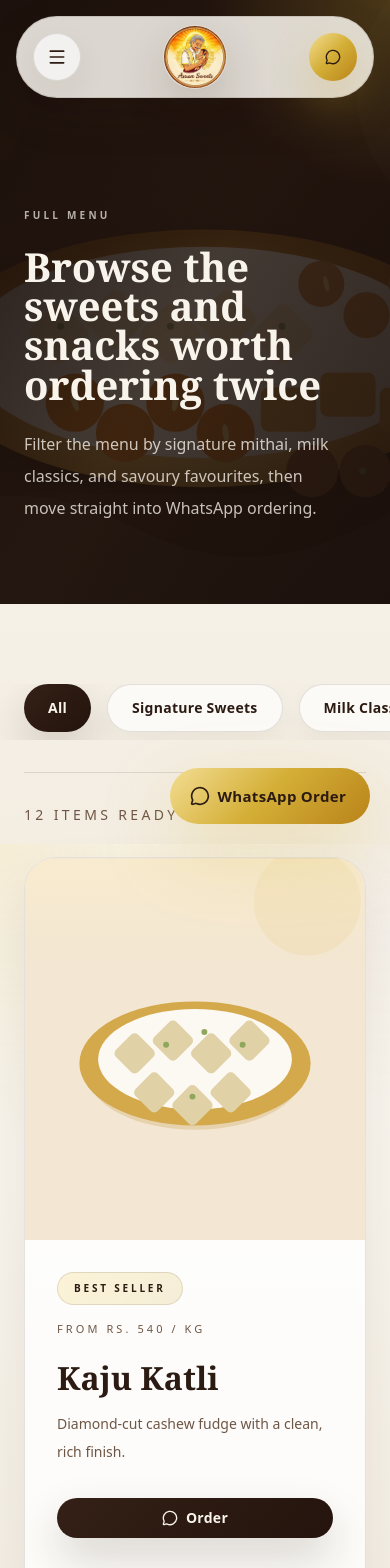
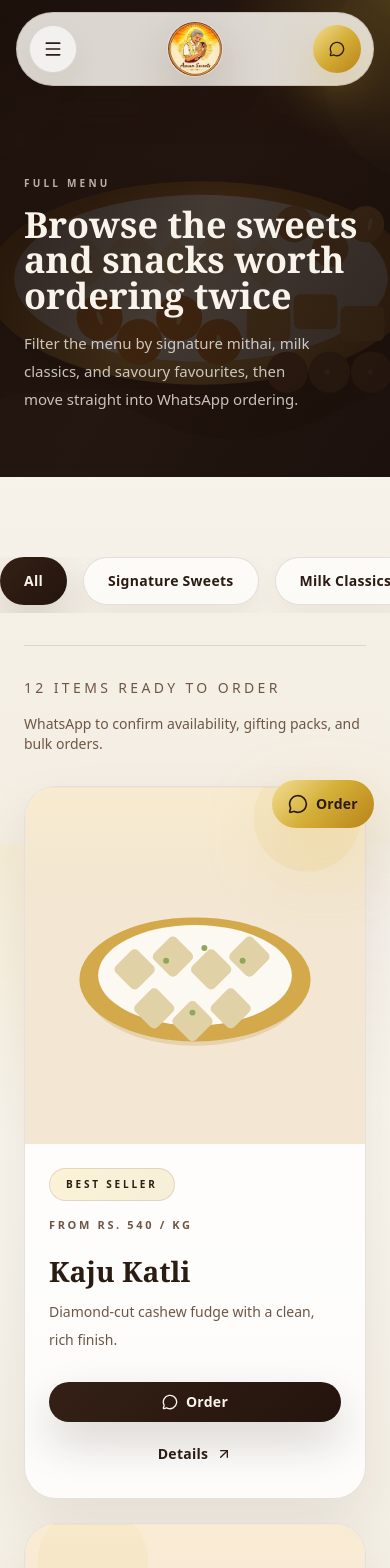
Before and after one commit to yajnex/asaan-sweets, a Next.js app: page /menu in a window 390 px wide. Shown: the top 1568 px of the page. Built offline with nearby package versions, Linux system fonts and the light colour scheme.

Commit message:
Polish luxury UI spacing and mobile flow

```diff
--- a/src/app/globals.css
+++ b/src/app/globals.css
@@ -43,6 +43,7 @@ html {
 
 body {
   min-height: 100vh;
+  overflow-x: hidden;
   background:
     radial-gradient(circle at top left, rgba(212, 175, 55, 0.14), transparent 32%),
     radial-gradient(circle at top right, rgba(107, 69, 38, 0.05), transparent 28%),
@@ -73,6 +74,12 @@ a:focus-visible {
   border-radius: 12px;
 }
 
+button:focus-visible,
+[role="button"]:focus-visible {
+  outline: 2px solid var(--ring);
+  outline-offset: 4px;
+}
+
 .tap-highlight-none {
   -webkit-tap-highlight-color: transparent;
 }
@@ -86,6 +93,10 @@ a:focus-visible {
 
 .section-space {
   padding-block: 5rem;
+}
+
+.section-space-tight {
+  padding-block: 4rem;
 }
 
 .surface-panel {
@@ -149,4 +160,8 @@ a:focus-visible {
   .section-space {
     padding-block: 6.5rem;
   }
+
+  .section-space-tight {
+    padding-block: 5rem;
+  }
 }
--- a/src/app/page.tsx
+++ b/src/app/page.tsx
@@ -27,7 +27,7 @@ export default function Home() {
     <>
       <HeroSection />
 
-      <section className="relative z-10 -mt-16">
+      <section className="relative z-10 -mt-10 md:-mt-14">
         <div className="container-shell grid gap-6 md:grid-cols-2 xl:grid-cols-4">
           {site.trustCards.map((item, index) => (
             <Reveal key={item.title} delay={index * 0.08}>
--- a/src/components/layout/navbar.tsx
+++ b/src/components/layout/navbar.tsx
@@ -9,6 +9,7 @@ import { BrandMark } from "@/components/shared/brand-mark";
 import { Button } from "@/components/ui/button";
 import {
   Sheet,
+  SheetClose,
   SheetContent,
   SheetDescription,
   SheetHeader,
@@ -32,10 +33,10 @@ export function Navbar() {
   }, []);
 
   return (
-    <header className="fixed inset-x-0 top-0 z-50 px-4 pt-4 md:px-6">
+    <header className="fixed inset-x-0 top-0 z-50 px-4 pt-3 md:px-6 md:pt-4">
       <div
         className={cn(
-          "mx-auto grid max-w-[1280px] grid-cols-[52px_1fr_52px] items-center rounded-full border px-4 py-2 transition-all md:grid-cols-[56px_1fr_56px] md:px-5 lg:grid-cols-[1fr_auto_1fr]",
+          "mx-auto grid max-w-[1280px] grid-cols-[48px_1fr_48px] items-center rounded-full border px-3 py-2 transition-all md:grid-cols-[56px_1fr_56px] md:px-5 lg:grid-cols-[1fr_auto_1fr]",
           scrolled || pathname !== "/"
             ? "border-brown/10 bg-[#fbf7f0]/86 shadow-[0_18px_45px_rgba(44,27,18,0.12)] backdrop-blur-xl"
             : "border-white/15 bg-white/8 shadow-[0_18px_45px_rgba(44,27,18,0.08)] backdrop-blur-xl",
@@ -50,6 +51,7 @@ export function Navbar() {
                 <Link
                   key={item.href}
                   href={item.href}
+                  aria-current={active ? "page" : undefined}
                   className={cn(
                     "text-sm font-medium tracking-[0.02em]",
                     active
@@ -90,28 +92,35 @@ export function Navbar() {
               </SheetHeader>
               <div className="mt-10 flex flex-col gap-3">
                 {site.navigation.map((item) => (
+                  <SheetClose asChild key={item.href}>
                     <Link
-                    key={item.href}
                       href={item.href}
                       className="rounded-[24px] border border-brown/8 px-6 py-4 text-sm font-semibold text-brown hover:bg-brown/4"
                     >
                       {item.label}
                     </Link>
+                  </SheetClose>
                 ))}
               </div>
               <div className="mt-auto pt-8">
+                <SheetClose asChild>
                   <Button asChild variant="gold" className="w-full">
                     <a href={getWhatsAppLink()}>
                       <MessageCircle className="h-4 w-4" />
                       Order on WhatsApp
                     </a>
                   </Button>
+                </SheetClose>
               </div>
             </SheetContent>
           </Sheet>
         </div>
 
-        <Link href="/" aria-label="Asaan Sweets home" className="justify-self-center">
+        <Link
+          href="/"
+          aria-label="Asaan Sweets home"
+          className="justify-self-center transition-transform duration-300 hover:scale-[1.02]"
+        >
           <BrandMark size="nav" />
         </Link>
 
--- a/src/components/shared/brand-mark.tsx
+++ b/src/components/shared/brand-mark.tsx
@@ -10,7 +10,7 @@ type BrandMarkProps = {
 };
 
 const sizeClasses = {
-  nav: "h-16 w-16 md:h-20 md:w-20",
+  nav: "h-14 w-14 md:h-[72px] md:w-[72px]",
   hero: "h-32 w-32 md:h-40 md:w-40",
   footer: "h-24 w-24 md:h-28 md:w-28",
 } as const;
--- a/src/components/shared/floating-whatsapp.tsx
+++ b/src/components/shared/floating-whatsapp.tsx
@@ -14,17 +14,18 @@ export function FloatingWhatsAppButton() {
       initial={reduceMotion ? undefined : { opacity: 0, y: 18, scale: 0.96 }}
       animate={reduceMotion ? undefined : { opacity: 1, y: 0, scale: 1 }}
       transition={{ duration: 0.6, ease: [0.22, 1, 0.36, 1], delay: 0.2 }}
-      className="fixed bottom-5 right-5 z-50"
+      className="fixed bottom-4 right-4 z-50 sm:bottom-5 sm:right-5"
     >
       <Button
         asChild
         variant="gold"
         size="lg"
-        className="h-14 rounded-full pl-5 pr-6 shadow-[0_28px_72px_rgba(212,175,55,0.28)] hover:shadow-[0_36px_88px_rgba(212,175,55,0.34)] focus-visible:ring-2 focus-visible:ring-[var(--ring)]"
+        className="h-12 rounded-full px-4 text-sm shadow-[0_28px_72px_rgba(212,175,55,0.28)] hover:shadow-[0_36px_88px_rgba(212,175,55,0.34)] focus-visible:ring-2 focus-visible:ring-[var(--ring)] sm:h-14 sm:pl-5 sm:pr-6"
       >
         <a href={getWhatsAppLink()} aria-label="Order on WhatsApp">
           <MessageCircle className="h-5 w-5" />
-          WhatsApp Order
+          <span className="hidden sm:inline">WhatsApp Order</span>
+          <span className="sm:hidden">Order</span>
         </a>
       </Button>
     </motion.div>
--- a/src/components/shared/menu-browser.tsx
+++ b/src/components/shared/menu-browser.tsx
@@ -22,12 +22,12 @@ export function MenuBrowser() {
 
   return (
     <div className="space-y-8">
-      <div className="-mx-6 flex gap-4 overflow-x-auto px-6 pb-2 sm:mx-0 sm:flex-wrap sm:px-0">
+      <div className="-mx-6 flex snap-x snap-mandatory gap-4 overflow-x-auto px-6 pb-2 sm:mx-0 sm:flex-wrap sm:px-0">
         {productFilters.map((filter) => (
           <Button
             key={filter.id}
             variant={activeFilter === filter.id ? "default" : "outline"}
-            className="shrink-0"
+            className="shrink-0 snap-start"
             onClick={() => setActiveFilter(filter.id)}
           >
             {filter.label}
@@ -39,7 +39,7 @@ export function MenuBrowser() {
         <p className="text-sm uppercase tracking-[0.24em] text-clay">
           {filteredProducts.length} items ready to order
         </p>
-        <p className="hidden text-sm text-clay md:block">
+        <p className="text-sm text-clay md:text-right">
           WhatsApp to confirm availability, gifting packs, and bulk orders.
         </p>
       </div>
--- a/src/components/shared/page-hero.tsx
+++ b/src/components/shared/page-hero.tsx
@@ -14,7 +14,7 @@ export function PageHero({
   image,
 }: PageHeroProps) {
   return (
-    <section className="relative isolate overflow-hidden bg-brown pt-32 text-cream md:pt-36">
+    <section className="relative isolate overflow-hidden bg-brown pt-28 text-cream md:pt-32">
       <div className="absolute inset-0">
         <Image
           src={image}
@@ -26,15 +26,15 @@ export function PageHero({
         />
         <div className="absolute inset-0 bg-[radial-gradient(circle_at_top_right,rgba(212,175,55,0.22),transparent_26%),linear-gradient(120deg,rgba(24,14,10,0.92),rgba(24,14,10,0.64),rgba(24,14,10,0.84))]" />
       </div>
-      <div className="container-shell relative py-20 md:py-28">
-        <div className="max-w-[720px] space-y-6">
+      <div className="container-shell relative py-16 md:py-24">
+        <div className="max-w-[720px] space-y-4 md:space-y-6">
           <p className="text-[10px] font-semibold uppercase tracking-[0.32em] text-cream/70">
             {eyebrow}
           </p>
-          <h1 className="text-balance font-serif text-[40px] font-semibold leading-[0.98] md:text-[64px]">
+          <h1 className="text-balance font-serif text-[36px] font-semibold leading-[0.98] md:text-[64px]">
             {title}
           </h1>
-          <p className="text-balance max-w-[640px] text-base leading-8 text-cream/78 md:text-[18px]">
+          <p className="text-balance max-w-[640px] text-[15px] leading-7 text-cream/78 md:text-[18px] md:leading-8">
             {description}
           </p>
         </div>
--- a/src/components/shared/product-card.tsx
+++ b/src/components/shared/product-card.tsx
@@ -24,7 +24,7 @@ export function ProductCard({ product, priority = false }: ProductCardProps) {
       className="group gold-sheen overflow-hidden rounded-[32px] border border-brown/8 bg-white/78 shadow-[0_24px_55px_rgba(44,27,18,0.08)] hover:border-gold/24 hover:shadow-[0_32px_72px_rgba(44,27,18,0.14)]"
     >
       <Link href={`/product/${product.id}`} className="block">
-        <div className="relative aspect-[4/4.5] overflow-hidden bg-[#f4ebdd]">
+        <div className="relative aspect-[4/4.2] overflow-hidden bg-[#f4ebdd]">
           <SafeImage
             src={product.image}
             alt={product.name}
@@ -35,29 +35,29 @@ export function ProductCard({ product, priority = false }: ProductCardProps) {
           />
         </div>
       </Link>
-      <div className="space-y-6 p-8">
+      <div className="space-y-6 p-6 md:p-8">
         <div className="flex flex-col gap-4 sm:flex-row sm:items-center sm:justify-between">
           <Badge variant="gold" className="w-fit">
             {product.badge}
           </Badge>
-          <p className="text-[11px] uppercase tracking-[0.28em] text-clay">
+          <p className="text-[11px] font-semibold uppercase tracking-[0.24em] text-clay">
             {product.price}
           </p>
         </div>
-        <div className="space-y-4">
-          <h3 className="font-serif text-[32px] font-semibold leading-none text-brown">
+        <div className="space-y-3">
+          <h3 className="font-serif text-[28px] font-semibold leading-[1.02] text-brown md:text-[32px]">
             {product.name}
           </h3>
           <p className="text-sm leading-7 text-clay">{product.shortDescription}</p>
         </div>
-        <div className="flex flex-col gap-4 pt-2 sm:flex-row sm:items-center">
+        <div className="flex flex-col gap-3 pt-1 sm:flex-row sm:items-center sm:justify-between">
           <Button asChild size="sm" className="w-full sm:w-auto">
             <a href={getWhatsAppLink(product.name)}>
               <MessageCircle className="h-4 w-4" />
               Order
             </a>
           </Button>
-          <Button asChild variant="ghost" size="sm">
+          <Button asChild variant="ghost" size="sm" className="w-full sm:w-auto">
             <Link href={`/product/${product.id}`}>
               Details
               <ArrowUpRight className="h-4 w-4" />
--- a/src/components/shared/trust-card.tsx
+++ b/src/components/shared/trust-card.tsx
@@ -23,12 +23,12 @@ export function TrustCard({ title, description, icon }: TrustCardProps) {
     <motion.article
       whileHover={{ y: -8 }}
       transition={{ duration: 0.25, ease: "easeOut" }}
-      className="surface-panel gold-sheen rounded-[32px] p-8 hover:shadow-[0_36px_80px_rgba(44,27,18,0.14)]"
+      className="surface-panel gold-sheen rounded-[32px] p-8 text-center sm:text-left hover:shadow-[0_36px_80px_rgba(44,27,18,0.14)]"
     >
-      <div className="mb-6 flex h-12 w-12 items-center justify-center rounded-2xl bg-[linear-gradient(135deg,#342016,#24140d)] text-cream shadow-[0_18px_35px_rgba(44,27,18,0.18)]">
+      <div className="mx-auto mb-6 flex h-12 w-12 items-center justify-center rounded-2xl bg-[linear-gradient(135deg,#342016,#24140d)] text-cream shadow-[0_18px_35px_rgba(44,27,18,0.18)] sm:mx-0 sm:mb-5">
         <Icon className="h-5 w-5" />
       </div>
-      <h3 className="font-serif text-[32px] font-semibold leading-none text-brown">
+      <h3 className="font-serif text-[28px] font-semibold leading-[1.02] text-brown md:text-[30px]">
         {title}
       </h3>
       <p className="mt-4 text-sm leading-7 text-clay">{description}</p>
```
Also changed, not shown: src/components/layout/footer.tsx (+4 -4 lines), src/components/sections/hero-section.tsx (+8 -7 lines). Lines whose indentation alone changed are shown as unchanged.
